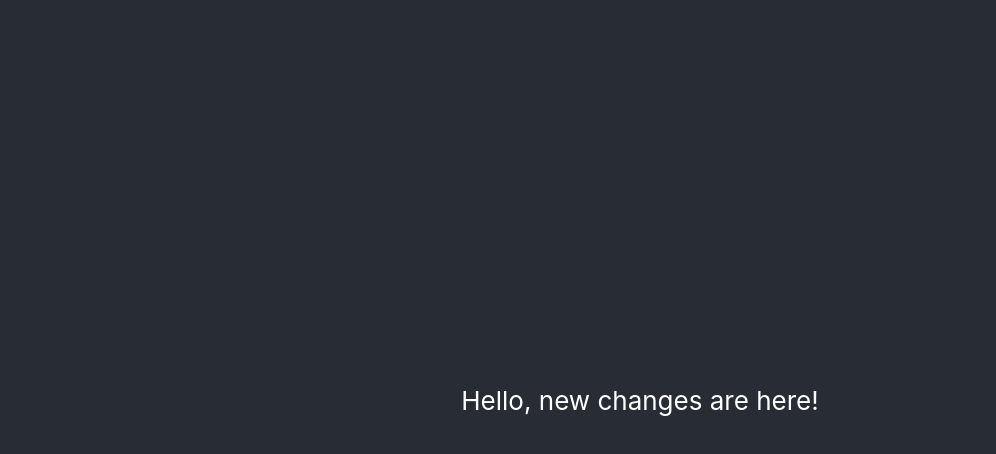
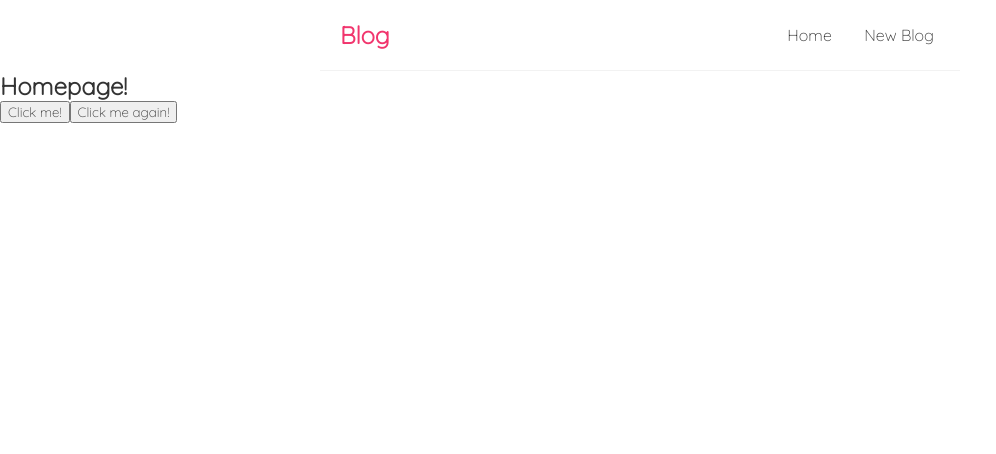
Before and after one commit to muazam-cmd/test-APP, a React (Create React App) app: page / in a window 1280 px wide. Shown: the top 454 px of the page, without its empty margins (0-996 px from the left). Built offline with nearby package versions, Linux system fonts and the light colour scheme.

Commit message:
Navbar style and handle events by clicking and added css styles

```diff
--- a/src/App.css
+++ /dev/null
@@ -1,38 +0,0 @@
-.App {
-  text-align: center;
-}
-
-.App-logo {
-  height: 40vmin;
-  pointer-events: none;
-}
-
-@media (prefers-reduced-motion: no-preference) {
-  .App-logo {
-    animation: App-logo-spin infinite 20s linear;
-  }
-}
-
-.App-header {
-  background-color: #282c34;
-  min-height: 100vh;
-  display: flex;
-  flex-direction: column;
-  align-items: center;
-  justify-content: center;
-  font-size: calc(10px + 2vmin);
-  color: white;
-}
-
-.App-link {
-  color: #61dafb;
-}
-
-@keyframes App-logo-spin {
-  from {
-    transform: rotate(0deg);
-  }
-  to {
-    transform: rotate(360deg);
-  }
-}
--- a/src/App.js
+++ b/src/App.js
@@ -1,11 +1,13 @@
-import './App.css';
+import Navbar from './Navbar';
+import Home from './home';
 
 function App() {
   return (
     <div className="App">
-      <header className="App-header">
-        <div>Hello, new changes are here!</div>
-      </header>
+      <Navbar />
+      <div className="Container">
+        <Home />
+      </div>
     </div>
   );
 }
--- /dev/null
+++ b/src/Navbar.jsx
@@ -0,0 +1,13 @@
+const Navbar = () => {
+    return (
+        <nav className="navbar">
+            <h1>Blog</h1>
+            <div className="links">
+                <a href="/">Home</a>
+                <a href="/create"> New Blog</a>
+            </div>
+        </nav>
+    );
+}
+
+export default Navbar;
--- a/src/home.jsx
+++ b/src/home.jsx
@@ -1,14 +1,19 @@
-import React from "react";
+const Home = () => {
 
-function Button() {
-    function handleClick() {
-        console.log('button got clicked');
+    const handleClick = () => {
+        console.log('Got clicked!');
     }
 
+    const handleClickAgain = (name) => {
+        console.log('hello' + name);
+    }
     return (
-        <button onClick={handleClick}>
-            Click Me!
-        </button>
-    )
+        <div className="home">
+            <h2>Homepage!</h2>
+            <button onClick={handleClick}> Click me!</button>
+            <button onClick={() => handleClickAgain(' mzm ')}> Click me again!</button>
+        </div>
+    );
 }
-export default home.jsx;
+
+export default Home
--- a/src/index.css
+++ b/src/index.css
@@ -1,13 +1,35 @@
-body {
+@import url('https://fonts.googleapis.com/css2?family=Quicksand:wght@300&display=swap');
+
+/* base styles */
+* {
   margin: 0;
-  font-family: -apple-system, BlinkMacSystemFont, 'Segoe UI', 'Roboto', 'Oxygen',
-    'Ubuntu', 'Cantarell', 'Fira Sans', 'Droid Sans', 'Helvetica Neue',
-    sans-serif;
-  -webkit-font-smoothing: antialiased;
-  -moz-osx-font-smoothing: grayscale;
+  font-family: "Quicksand";
+  color: #333;
 }
-
-code {
-  font-family: source-code-pro, Menlo, Monaco, Consolas, 'Courier New',
-    monospace;
+.navbar {
+  padding: 20px;
+  display: flex;
+  align-items: center;
+  max-width: 600px;
+  margin: 0 auto;
+  border-bottom: 1px solid #f2f2f2;
 }
+.navbar h1 {
+  color: #f1356d;
+}
+.navbar .links {
+  margin-left: auto;
+}
+.navbar a {
+  margin-left: 16px;
+  text-decoration: none;
+  padding: 6px;
+}
+.navbar a:hover {
+  color: #f1356d;
+}
+.content {
+  max-width: 600px;
+  margin: 40px auto;
+  padding: 20px;
+}
```
Also changed, not shown: package.json (line endings or trailing spaces).
